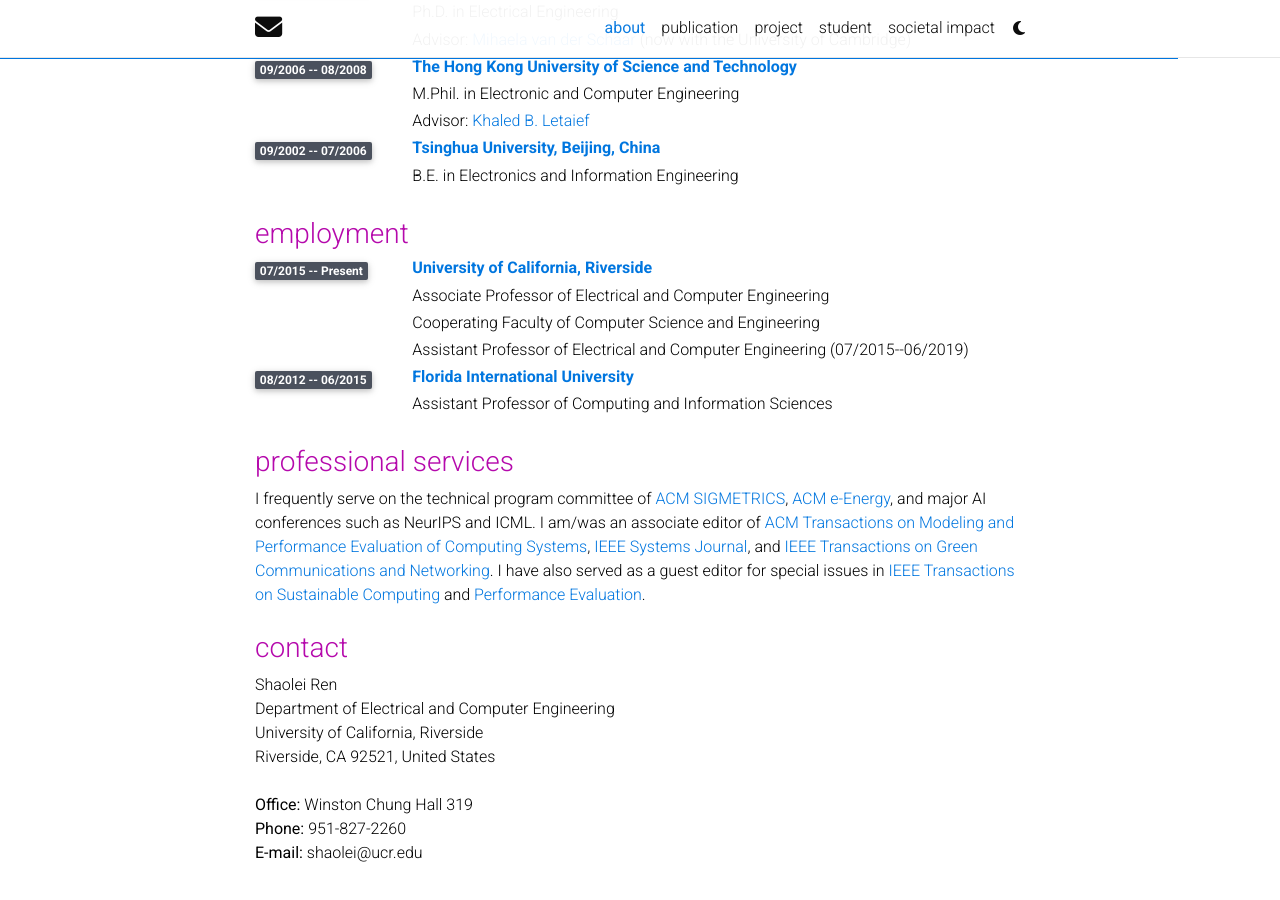
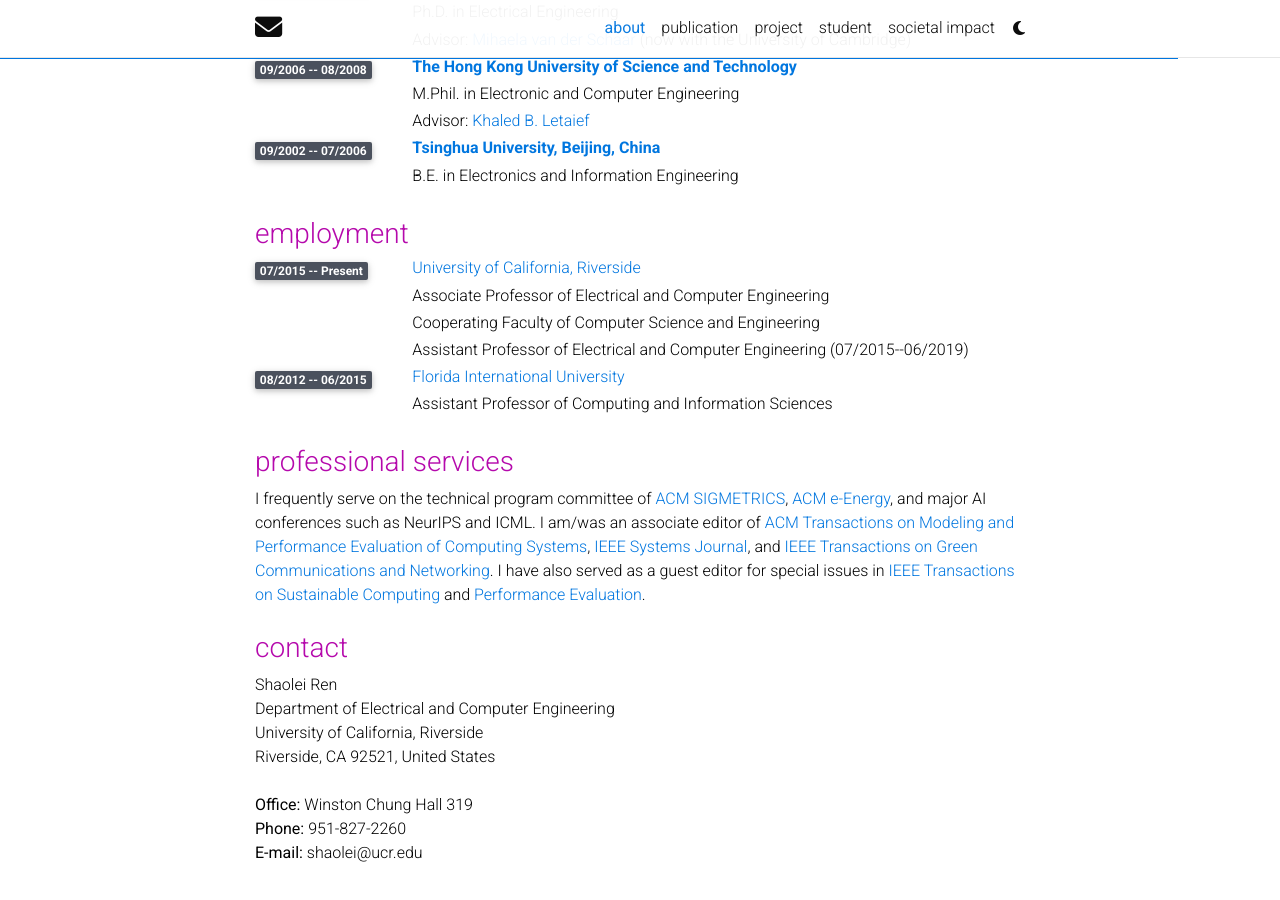
Before and after one commit to shaoleiren/shaoleiren.github.io, a Jekyll site: the page built from _pages/about.md, in a window 1280 px wide and 900 px high, scrolled down 1301 px. Built offline with Jekyll 4.4.1, drawn with Linux system fonts in a browser that asks for light colours; full-size pictures stand in for the smaller copies a plugin makes; comment, search, counter and statistics services are not loaded; a style sheet for code colours, icons or effects is not loaded.

Commit message:
Update about.html

```diff
--- a/_layouts/about.html
+++ b/_layouts/about.html
@@ -193,7 +193,7 @@
                 </span>
               </div>
               <div class="col-xs-10 cl-sm-10 col-md-10 mt-2 mt-md-0">
-                <h6 class="title font-weight-bold ml-1 ml-md-4"><a href="https://www.ucla.edu/">University of California, Riverside</a></h6>
+                <h6 class="title ml-1 ml-md-4"><a href="https://www.ucla.edu/">University of California, Riverside</a></h6>
                 <h6 class="ml-1 ml-md-4" style="font-size: 1.0rem;">Associate Professor of Electrical and Computer Engineering</h6>
                 <h6 class="ml-1 ml-md-4" style="font-size: 1.0rem;">Cooperating Faculty of Computer
                 Science and Engineering</h6>
@@ -208,7 +208,7 @@
                 </span>
               </div>
               <div class="col-xs-10 cl-sm-10 col-md-10 mt-2 mt-md-0">
-                <h6 class="title font-weight-bold ml-1 ml-md-4"><a href="https://www.cis.fiu.edu/">Florida International University</a></h6>
+                <h6 class="title ml-1 ml-md-4"><a href="https://www.cis.fiu.edu/">Florida International University</a></h6>
                 <h6 class="ml-1 ml-md-4" style="font-size: 1.0rem;">Assistant Professor of Computing and Information Sciences</h6>
               </div>
           </div>
```
